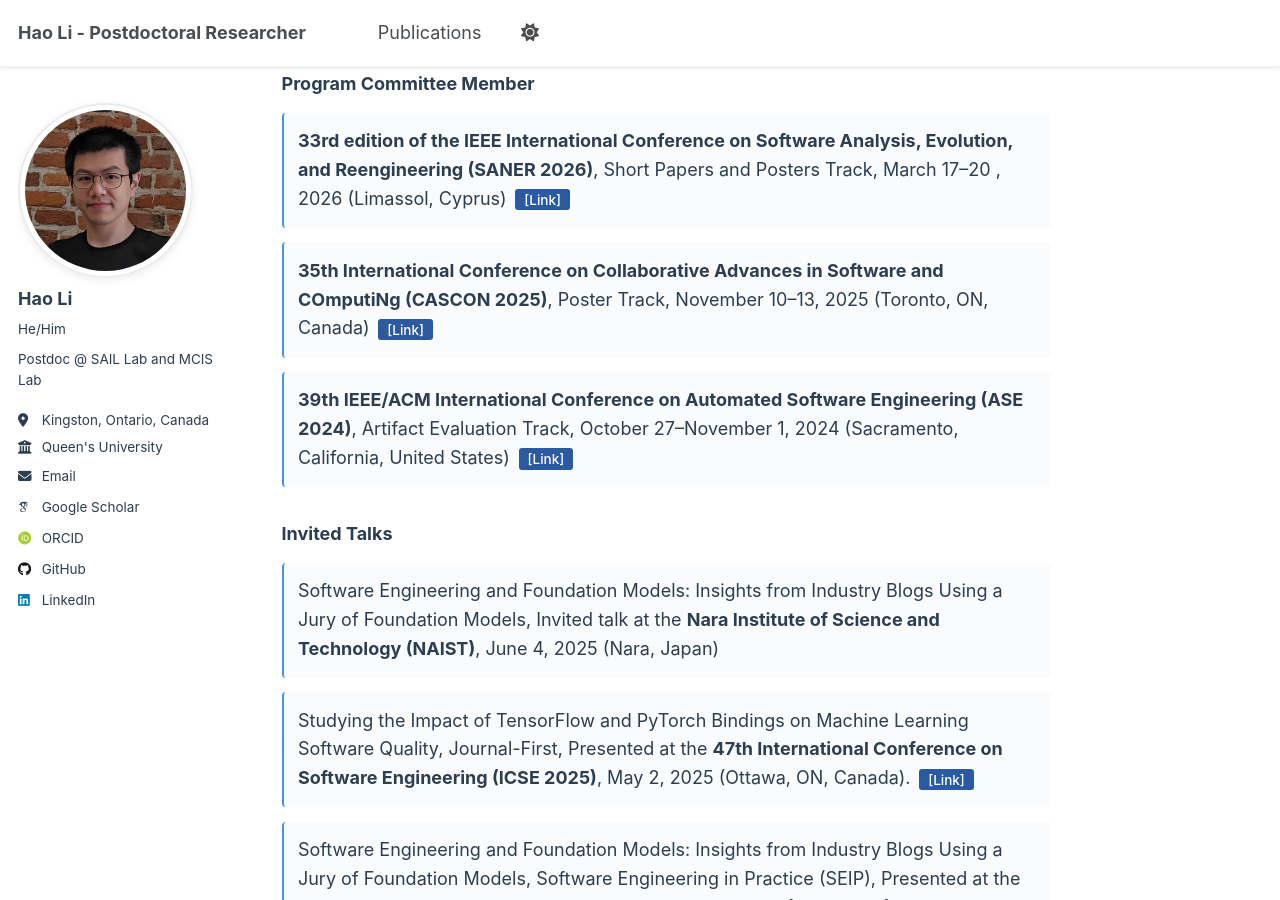
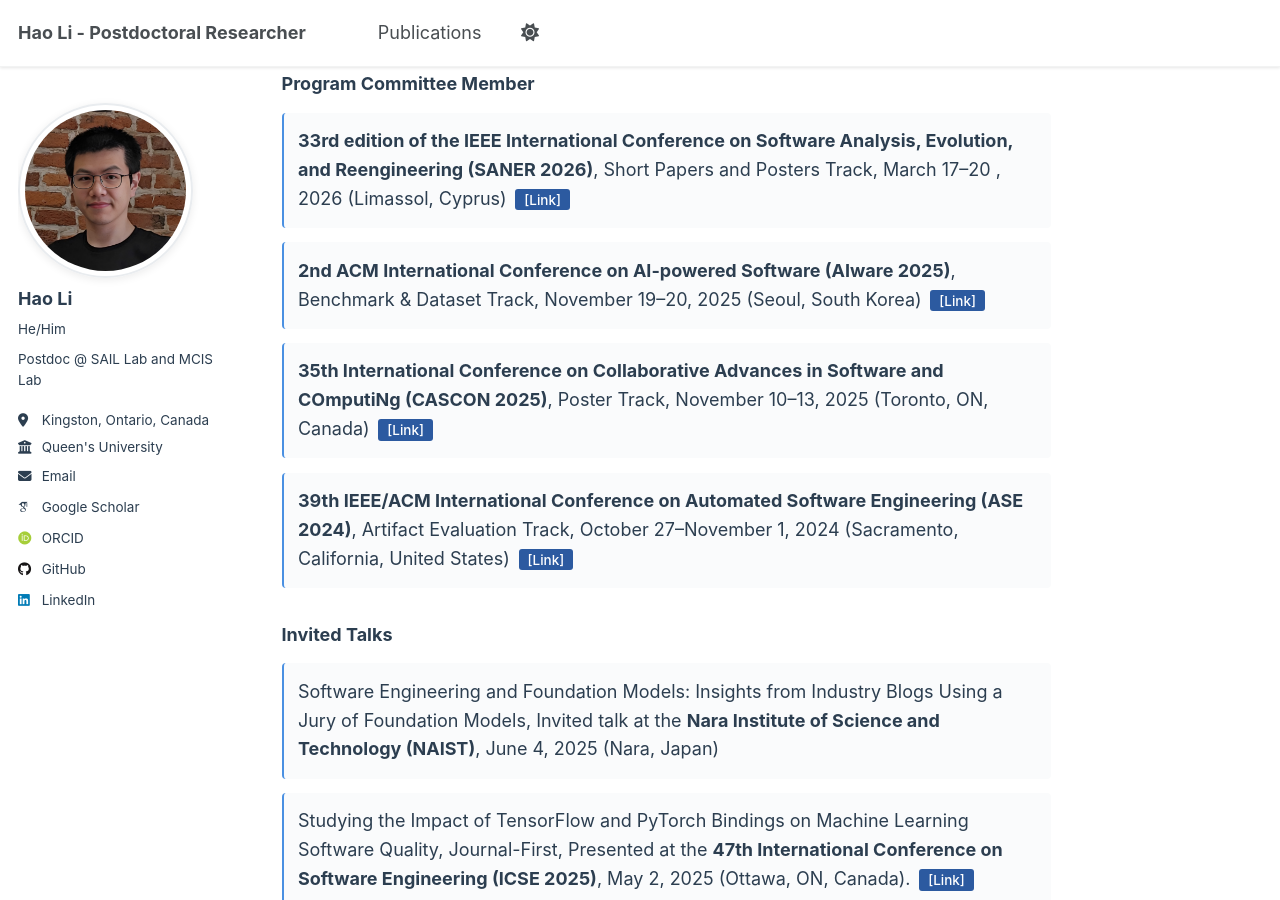
Before and after one commit to Leo-LiHao/Leo-LiHao.github.io, a Jekyll site: the page built from _pages/about.md, in a window 1280 px wide and 900 px high, scrolled down 3469 px. Built offline with Jekyll 4.4.1, drawn with Linux system fonts in a browser that asks for light colours; some web fonts are replaced.

Commit message:
updated info

```diff
--- a/_pages/about.md
+++ b/_pages/about.md
@@ -101,6 +101,7 @@ For the most up-to-date list of my publications, please see my [Google Scholar p
 
 ### Program Committee Member
 - **33rd edition of the IEEE International Conference on Software Analysis, Evolution, and Reengineering (SANER 2026)**, Short Papers and Posters Track, March 17--20 , 2026 (Limassol, Cyprus) [[Link]](https://conf.researchr.org/track/saner-2026/saner-2026-short-papers-and-posters-track)
+- **2nd ACM International Conference on AI-powered Software (AIware 2025)**, Benchmark & Dataset Track, November 19--20, 2025 (Seoul, South Korea) [[Link]](https://2025.aiwareconf.org/track/aiware-2025-benchmark---dataset-track)
 - **35th International Conference on Collaborative Advances in Software and COmputiNg (CASCON 2025)**, Poster Track, November 10--13, 2025 (Toronto, ON, Canada) [[Link]](https://conf.researchr.org/track/cascon-2025/posters-track)
 - **39th IEEE/ACM International Conference on Automated Software Engineering (ASE 2024)**, Artifact Evaluation Track, October 27--November 1, 2024 (Sacramento, California, United States) [[Link]](https://conf.researchr.org/track/ase-2024/ase-2024-artifact-evaluation-track)
 
```
